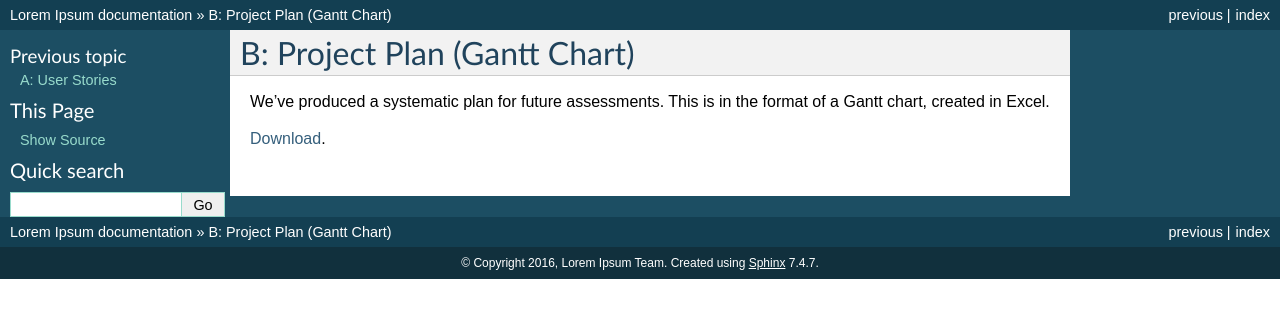
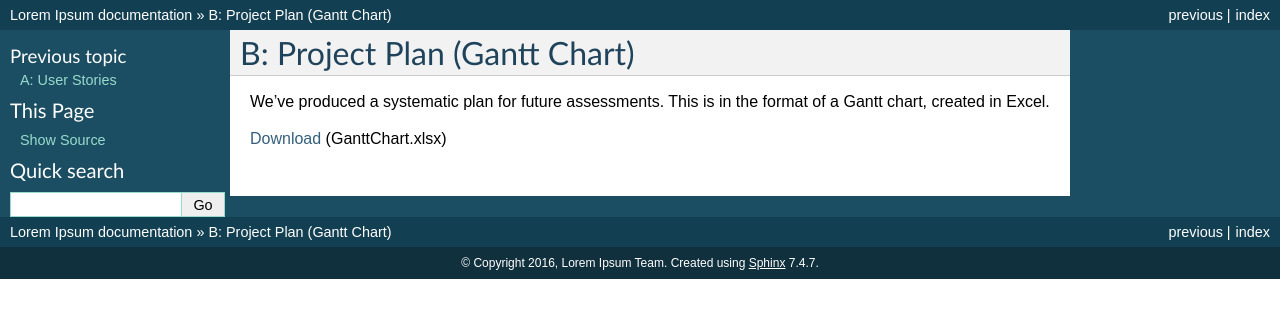
Before and after one commit to JamesNXN/TNN-Assesment-3, a Sphinx documentation site: the page built from docs/appendixB.rst, in a window 1280 px wide. Shown: the top 318 px of the page. Built offline with Sphinx 7.4.7, drawn with Linux system fonts in a browser that asks for light colours.

Commit message:
Fixed Gantt Chart link

```diff
--- a/docs/appendixB.rst
+++ b/docs/appendixB.rst
@@ -4,6 +4,6 @@
 We've produced a systematic plan for future assessments. This is in the
 format of a Gantt chart, created in Excel.
 
-`Download`_.
+`Download`_ (GanttChart.xlsx)
 
-.. _Download: resources/GanttChart.xlsx
+.. _Download: _static/GanttChart.xlsx
```
Also changed, not shown: 2 other files.
